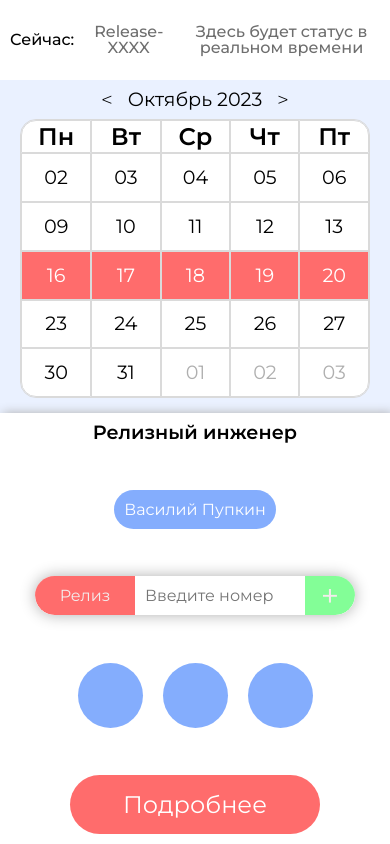
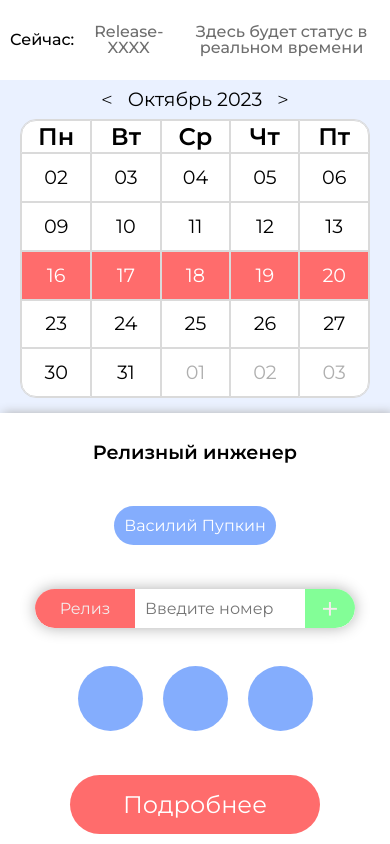
Before and after one commit to ln-developer/RelSpace, an Angular app: page /home in a window 390 px wide. Built offline with nearby package versions, Linux system fonts and the light colour scheme; no server answers.

Commit message:
Fixed some styles

```diff
--- a/src/app/home-page/side-bar/side-bar.component.css
+++ b/src/app/home-page/side-bar/side-bar.component.css
@@ -104,9 +104,11 @@ app-window-with-input{
   .title {
     font-size: 1.2rem;
     text-align: center;
+    margin-top: 20px;
   }
   .avatar-container {
     display: none;
+    margin-top: 20px;
   }
   .engineer-name-button {
     padding: 10px;
@@ -114,12 +116,21 @@ app-window-with-input{
     background-color: #84ADFD;
     font-size: 1rem;
     color: white;
+    margin-top: 20px;
+
   }
   app-window-with-input {
+    margin-top: 20px;
+  }
+  .links {
+    display: flex;
+    align-items: center;
+    margin-top: 15px;
   }
   .more-btn {
     font-size: 1.5rem;
     border-radius: 50px;
     padding: 15px;
+    margin-top: 20px;
   }
 }
```
